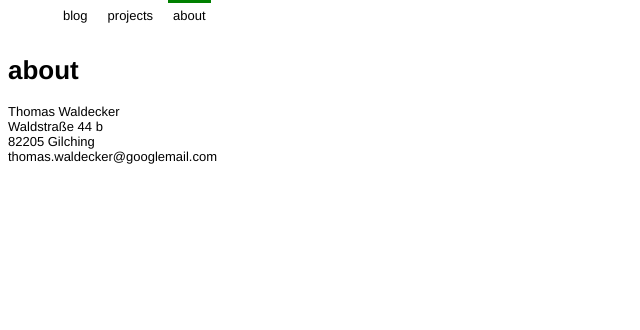
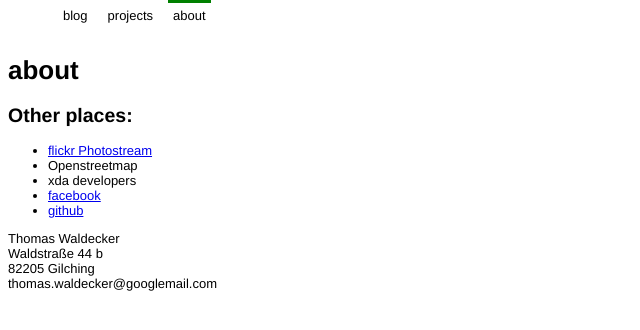
Before and after one commit to twaldecker/twaldecker.github.com, a Jekyll site: the page built from about.html, in a window 1280 px wide. Shown: the top 330 px of the page, without its empty margins (0-640 px from the left). Built offline with Jekyll 4.4.1, drawn with Linux system fonts in a browser that asks for light colours.

Commit message:
about, deleted testpage

```diff
--- a/about.html
+++ b/about.html
@@ -2,6 +2,17 @@
 layout: default
 title: about
 ---
+
+<h2>Other places:</h2>
+<ul>
+  <li><a href="http://flickr.com/twaldecker">flickr Photostream</a></li>
+  <li>Openstreetmap</li>
+  <li>xda developers</li>
+  <li><a href="http://www.facebook.com/twaldecker">facebook</a></li>
+  <li><a href="https://github.com/twaldecker">github</a></li>
+</ul>
+
+
 
 <p>
 Thomas Waldecker<br />
--- a/testpage.html
+++ /dev/null
@@ -1,6 +0,0 @@
----
-layout: default
----
-
-
-<p>This is the testpage</p>
```
